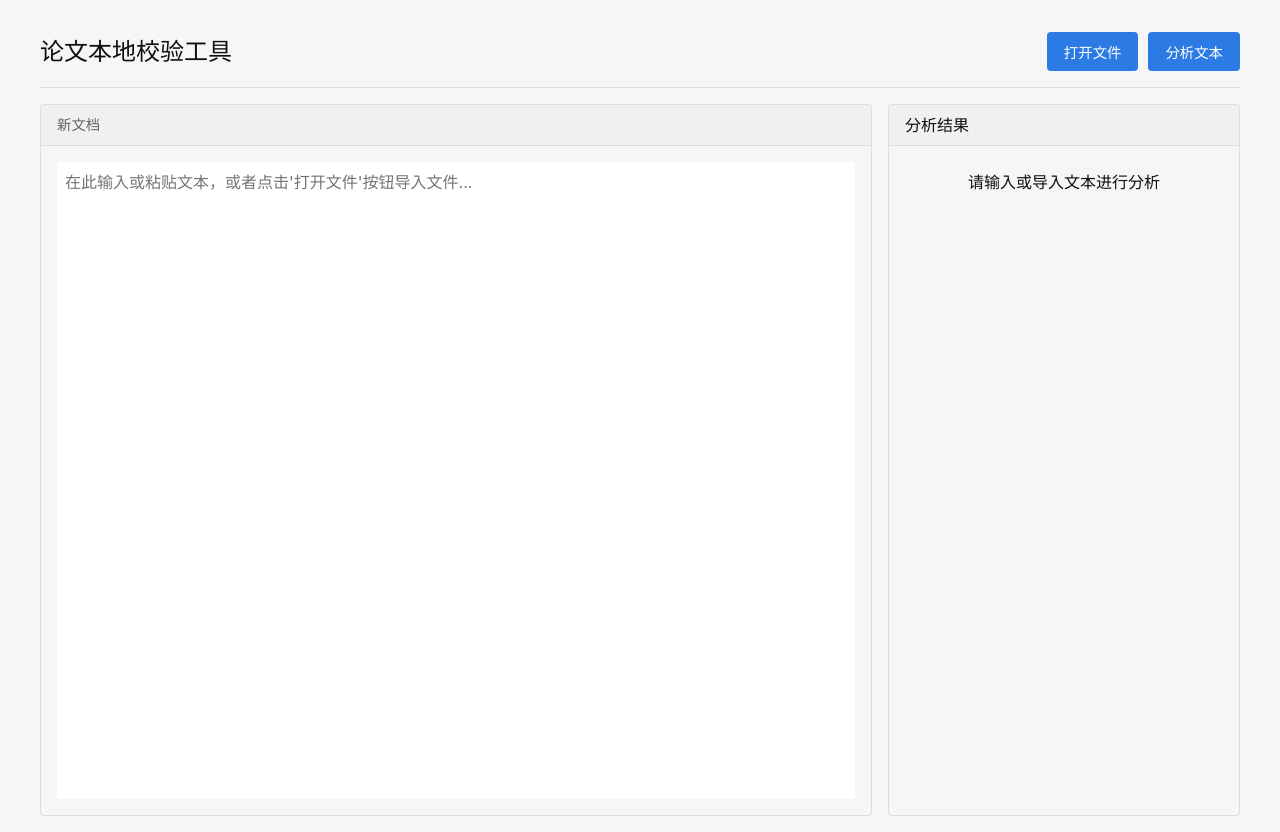
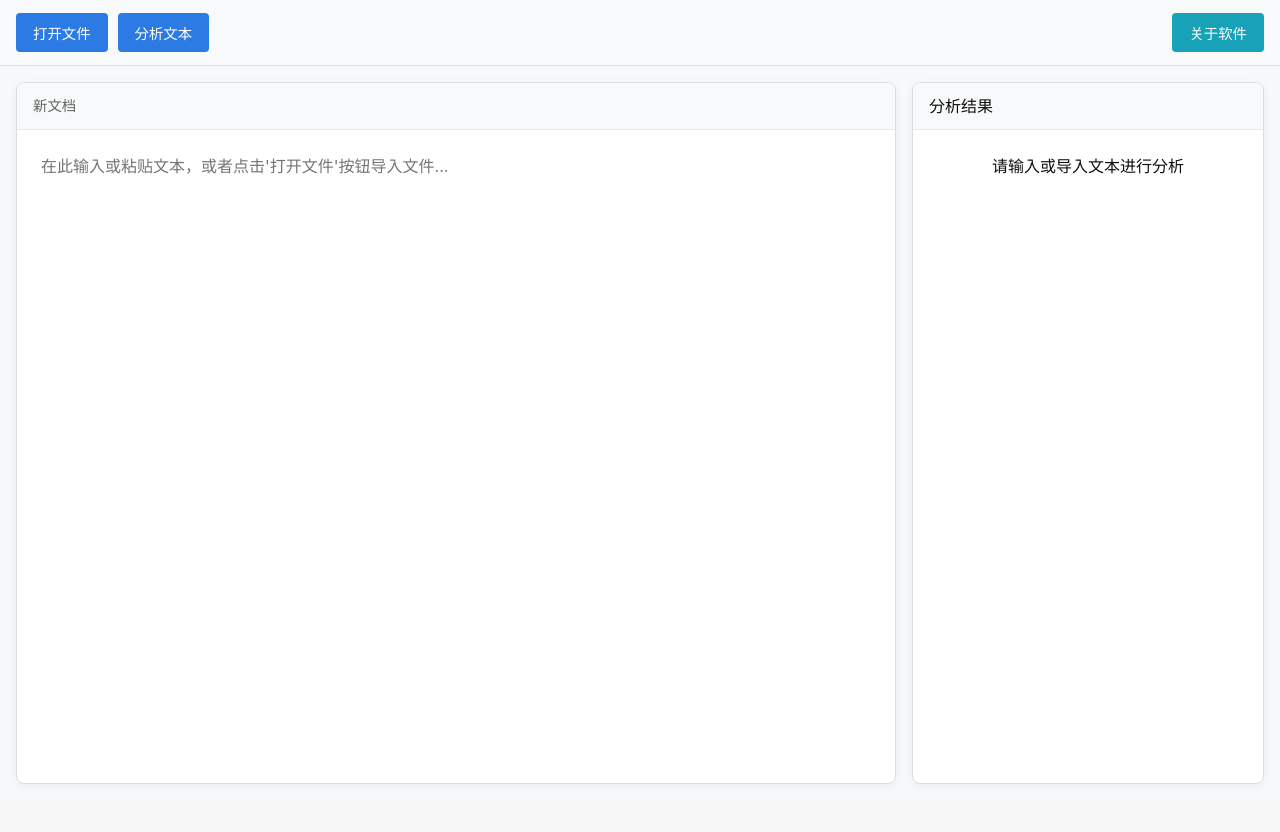
Before and after one commit to zstar1003/Localcheck, a React (Vite) app: page / in a window 1280 px wide. After the commit the page ends 800 px from the top, so only its background shows below. Built offline with nearby package versions, Linux system fonts and the light colour scheme.

Commit message:
style: 优化布局和具体样式

```diff
--- a/src-tauri/tauri.conf.json
+++ b/src-tauri/tauri.conf.json
@@ -51,7 +51,8 @@
         "width": 1200,
         "height": 800,
         "minWidth": 800,
-        "minHeight": 600
+        "minHeight": 600,
+        "maximized": true
       }
     ]
   }
--- a/src/App.css
+++ b/src/App.css
@@ -22,30 +22,28 @@ body {
   display: flex;
   flex-direction: column;
   height: 100vh;
-  max-width: 1200px;
+  width: 100%;
   margin: 0 auto;
-  padding: 1rem;
+  padding: 0;
 }
 
 .header {
   display: flex;
   justify-content: space-between;
   align-items: center;
-  padding: 1rem 0;
+  padding: 0.8rem 1rem;
+  background-color: #f8f9fa;
   border-bottom: 1px solid #ddd;
-}
-
-.header h1 {
-  margin: 0;
-  font-size: 1.5rem;
+  box-shadow: 0 2px 4px rgba(0, 0, 0, 0.05);
 }
 
 .main-content {
   display: flex;
   flex: 1;
   gap: 1rem;
-  margin-top: 1rem;
-  height: calc(100vh - 150px);
+  padding: 1rem;
+  height: calc(100vh - 60px);
+  background-color: #f6f8fa;
 }
 
 .editor-container {
@@ -53,17 +51,20 @@ body {
   display: flex;
   flex-direction: column;
   border: 1px solid #ddd;
-  border-radius: 4px;
+  border-radius: 8px;
   overflow: hidden;
+  background-color: #fff;
+  box-shadow: 0 2px 10px rgba(0, 0, 0, 0.05);
 }
 
 .editor-header {
   display: flex;
   justify-content: space-between;
   align-items: center;
-  padding: 0.5rem 1rem;
-  background-color: #f0f0f0;
-  border-bottom: 1px solid #ddd;
+  padding: 0.7rem 1rem;
+  background-color: #f8f9fa;
+  border-bottom: 1px solid #eaeaea;
+  font-weight: 500;
 }
 
 .editor-content {
@@ -92,17 +93,19 @@ body {
 .results-container {
   width: 350px;
   border: 1px solid #ddd;
-  border-radius: 4px;
+  border-radius: 8px;
   overflow: hidden;
   display: flex;
   flex-direction: column;
+  background-color: #fff;
+  box-shadow: 0 2px 10px rgba(0, 0, 0, 0.05);
 }
 
 .results-header {
-  padding: 0.5rem 1rem;
-  background-color: #f0f0f0;
-  border-bottom: 1px solid #ddd;
-  font-weight: bold;
+  padding: 0.7rem 1rem;
+  background-color: #f8f9fa;
+  border-bottom: 1px solid #eaeaea;
+  font-weight: 500;
 }
 
 .results-content {
@@ -126,16 +129,19 @@ body {
 
 .issue-item {
   margin-bottom: 0.5rem;
-  padding: 0.5rem;
-  border-radius: 4px;
+  padding: 0.7rem;
+  border-radius: 6px;
   border-left: 3px solid #ff6b6b;
   background-color: #fff;
   cursor: pointer;
-  transition: background-color 0.2s;
+  transition: all 0.2s ease;
+  box-shadow: 0 1px 3px rgba(0, 0, 0, 0.05);
 }
 
 .issue-item:hover {
-  background-color: #f0f0f0;
+  background-color: #f8f9fa;
+  transform: translateY(-1px);
+  box-shadow: 0 3px 5px rgba(0, 0, 0, 0.08);
 }
 
 .issue-header {
@@ -228,6 +234,14 @@ body {
   background-color: #5a6268;
 }
 
+.button-info {
+  background-color: #17a2b8;
+}
+
+.button-info:hover {
+  background-color: #138496;
+}
+
 .language-selector {
   margin-left: 1rem;
   padding: 0.25rem 0.5rem;
@@ -243,35 +257,58 @@ body {
 @media (prefers-color-scheme: dark) {
   :root {
     color: #f6f6f6;
-    background-color: #2f2f2f;
+    background-color: #1a1a1a;
+  }
+
+  .header {
+    background-color: #252525;
+    border-color: #333;
+    box-shadow: 0 2px 4px rgba(0, 0, 0, 0.2);
+  }
+
+  .main-content {
+    background-color: #1a1a1a;
   }
 
   .editor-container, .results-container {
-    border-color: #444;
+    border-color: #333;
+    background-color: #252525;
+    box-shadow: 0 2px 10px rgba(0, 0, 0, 0.2);
   }
 
   .editor-header, .results-header {
-    background-color: #333;
-    border-color: #444;
+    background-color: #2c2c2c;
+    border-color: #333;
   }
 
   .editor-textarea, .stats-container {
-    background-color: #222;
+    background-color: #252525;
     color: #f6f6f6;
   }
 
+  .stats-container {
+    background-color: #2c2c2c;
+  }
+
   .issue-item {
-    background-color: #333;
+    background-color: #2c2c2c;
     border-left-color: #ff6b6b;
+    box-shadow: 0 1px 3px rgba(0, 0, 0, 0.2);
   }
 
   .issue-item:hover {
-    background-color: #444;
+    background-color: #333;
+    box-shadow: 0 3px 5px rgba(0, 0, 0, 0.3);
+  }
+
+  .issue-location {
+    color: #aaa;
   }
 
   .tooltip {
-    background-color: #333;
+    background-color: #2c2c2c;
     border-color: #444;
+    box-shadow: 0 2px 8px rgba(0, 0, 0, 0.3);
   }
 
   .button {
@@ -283,6 +320,14 @@ body {
     background-color: #1a68d1;
   }
 
+  .button-info {
+    background-color: #17a2b8;
+  }
+
+  .button-info:hover {
+    background-color: #138496;
+  }
+
   .highlighted-text {
     background-color: rgba(255, 107, 107, 0.3);
   }
@@ -290,4 +335,8 @@ body {
   .highlighted-text:hover {
     background-color: rgba(255, 107, 107, 0.5);
   }
+
+  .file-info {
+    color: #aaa;
+  }
 }
--- a/src/App.tsx
+++ b/src/App.tsx
@@ -181,7 +181,6 @@ function App() {
   return (
     <div className="app-container">
       <div className="header">
-        <h1>论文本地校验工具</h1>
         <div>
           <button className="button" onClick={openFile}>打开文件</button>
           <button
@@ -191,6 +190,14 @@ function App() {
             style={{ marginLeft: '10px' }}
           >
             {isAnalyzing ? "分析中..." : "分析文本"}
+          </button>
+        </div>
+        <div>
+          <button
+            className="button button-info"
+            onClick={() => alert("论文本地校验工具 v1.0\n\n一个基于Tauri的论文本地校验工具，可以对导入的文本进行逐行校验，检测出文本中的错误并给出优化建议。\n\n支持中英文混合文本分析，自动识别语言。")}
+          >
+            关于软件
           </button>
         </div>
       </div>
```
